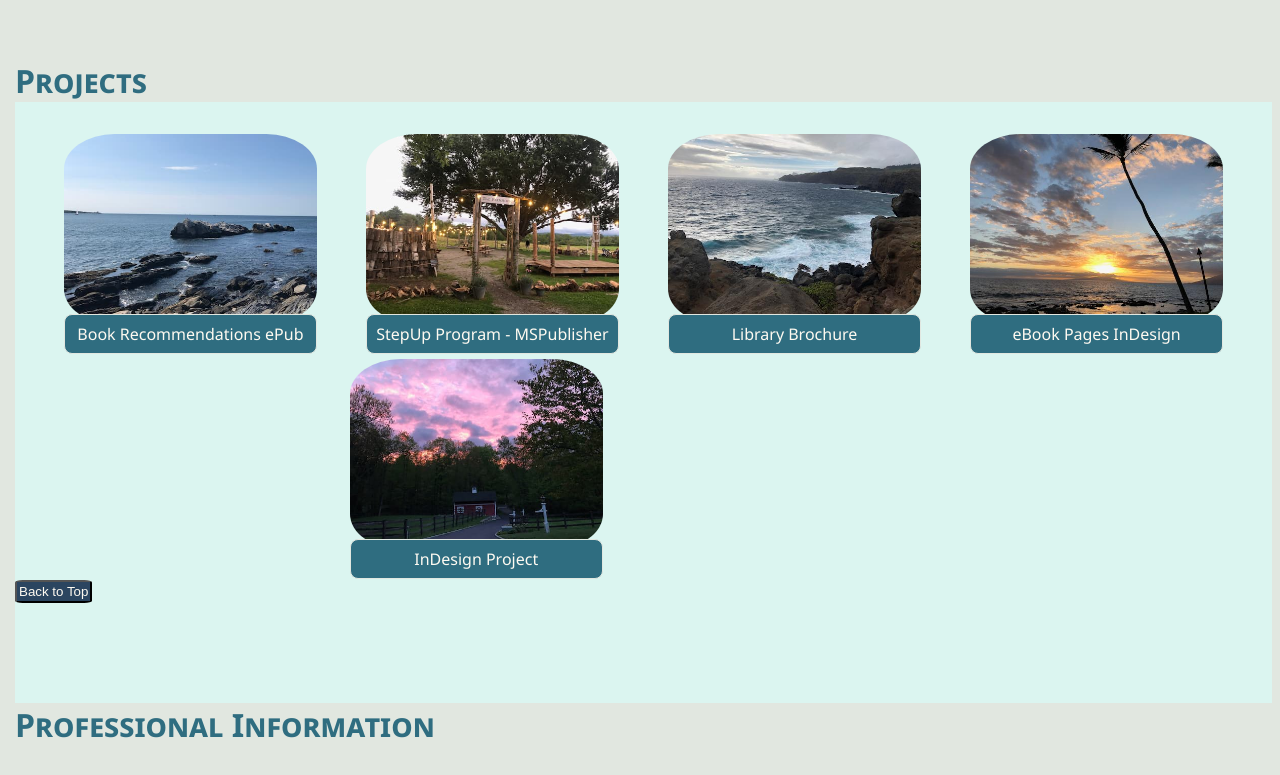
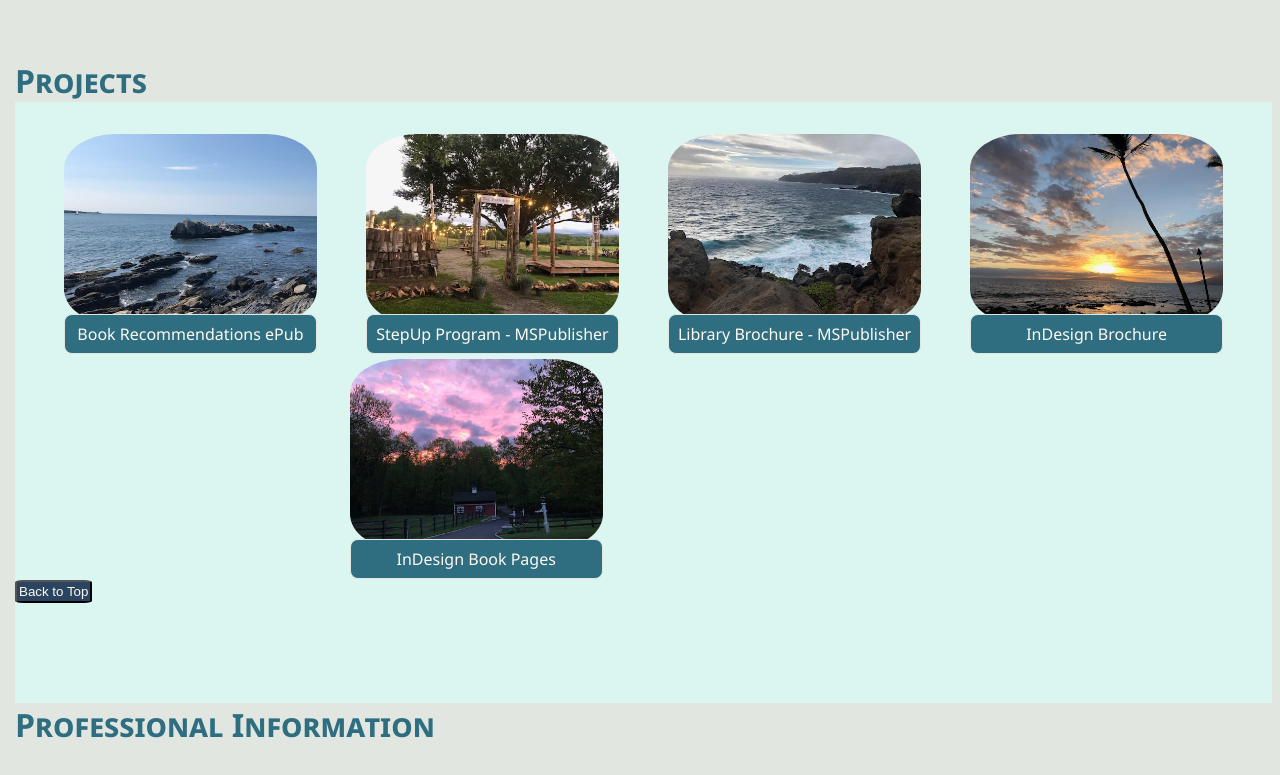
Before and after one commit to nchoin/Portfolio-NCK-projects, a plain HTML site: page index.html in a window 1280 px wide. Shown: the part 1580-2355 px from the top of the page. Drawn offline with Linux system fonts and the light colour scheme.

Commit message:
added InDesign projects and updated the links in Projects location.

```diff
--- a/index.html
+++ b/index.html
@@ -96,14 +96,17 @@
             <a href="./Assets/images/kindergarten orientation brochure.pdf" target=”_blank”>
             <img class="circlebutton" src="Assets/images/mauicoastsm.jpg" alt="Maui Coast"></a>
             <figcaption class="project-label">
-                <a class="captionLink" href="./Assets/images/kindergarten orientation brochure.pdf" target=”_blank”>Library Brochure</a>
+                <a class="captionLink" href="./Assets/images/kindergarten orientation brochure.pdf" target=”_blank”>Library Brochure - MSPublisher</a>
             </figcaption>
             </figure>
 
-             <!-- will need to add link when live in the future <a href="add link to deployed site here"></a> put the img inside this link tag -->
+
             <figure>
-            <img class="circlebutton" src="Assets/images/mauisunsetsm.jpg" alt="Maui sunset over water">
-            <figcaption class="project-label">eBook Pages InDesign</figcaption>
+                <a href="./Assets/images/Brochure for Portfolio.pdf" target=”_blank”>
+            <img class="circlebutton" src="Assets/images/mauisunsetsm.jpg" alt="Maui sunset over water"></a>
+            <figcaption class="project-label">
+                <a class="captionLink" href="./Assets/images/Brochure for Portfolio.pdf" target=”_blank”>InDesign Brochure</a>
+            </figcaption>
             </figure>
 
             <!-- will need to add link when live in the future <a href="add link to deployed site here"></a> put the img inside this link tag -->
@@ -113,8 +116,11 @@
 
             <!-- will need to add link when live in the future <a href="add link to deployed site here"></a> put the img inside this link tag -->
             <figure>
-                <img class="circlebutton" src="Assets/images/sunset-ffldsm.jpg" alt="Sunset over barn">
-                <figcaption class="project-label">InDesign Project</figcaption>
+                <a href="./Assets/images/Pages from my book.pdf" target=”_blank”>
+                <img class="circlebutton" src="Assets/images/sunset-ffldsm.jpg" alt="Sunset over barn"></a>
+                <figcaption class="project-label">
+                    <a class="captionLink" href="./Assets/images/Pages from my book.pdf" target=”_blank”>InDesign Book Pages</a>
+                </figcaption>
             </figure>
         <div id="contact"></div>
             </div>
```
Also changed, not shown: 2 other files.
